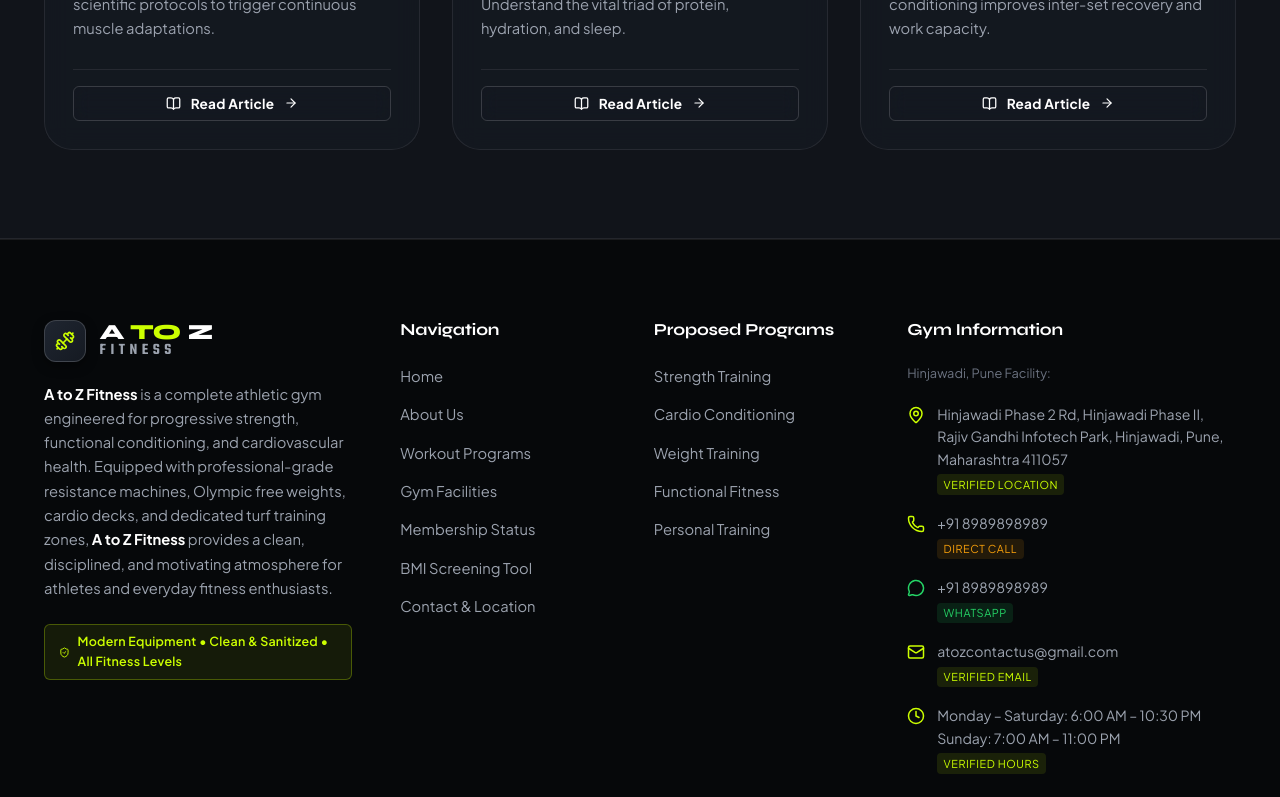
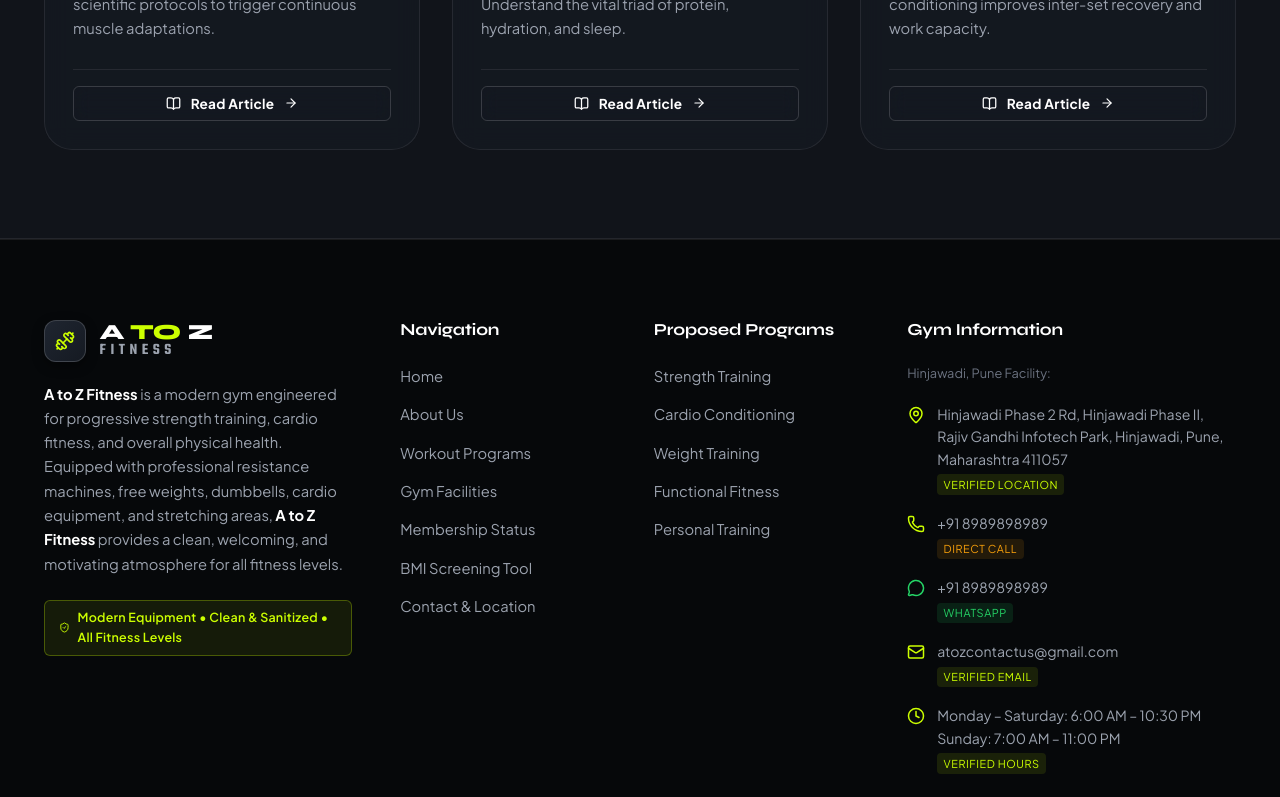
Before and after one commit to GamotechRepositories/AtoZFitness, a React (Vite) app: page / in a window 1280 px wide. Shown: the part 1828-2625 px from the top of the page. Built offline with nearby package versions, Linux system fonts and the light colour scheme.

Commit message:
refactor: remove all turf references and adapt to standard gym equipment and stretching areas

```diff
--- a/src/components/Footer.jsx
+++ b/src/components/Footer.jsx
@@ -23,7 +23,7 @@ export default function Footer() {
               </div>
             </Link>
             <p className="footer-brand-desc">
-              <strong style={{ color: 'var(--text-white)' }}>A to Z Fitness</strong> is a complete athletic gym engineered for progressive strength, functional conditioning, and cardiovascular health. Equipped with professional-grade resistance machines, Olympic free weights, cardio decks, and dedicated turf training zones, <strong style={{ color: 'var(--text-white)' }}>A to Z Fitness</strong> provides a clean, disciplined, and motivating atmosphere for athletes and everyday fitness enthusiasts.
+              <strong style={{ color: 'var(--text-white)' }}>A to Z Fitness</strong> is a modern gym engineered for progressive strength training, cardio fitness, and overall physical health. Equipped with professional resistance machines, free weights, dumbbells, cardio equipment, and stretching areas, <strong style={{ color: 'var(--text-white)' }}>A to Z Fitness</strong> provides a clean, welcoming, and motivating atmosphere for all fitness levels.
             </p>
             <div className="footer-feature-pill">
               <ShieldCheck size={15} />
--- a/src/data/gymData.js
+++ b/src/data/gymData.js
@@ -78,13 +78,13 @@ export const proposedPrograms = [
     id: "functional-fitness",
     name: "Functional Fitness",
     category: "Functional",
-    tagline: "Athletic agility, core stability, and dynamic movement.",
-    description: "Dynamic full-body conditioning incorporating kettlebells, medicine balls, battle ropes, and turf drills to build athletic strength for daily physical performance.",
-    focusAreas: ["Core Stability", "Mobility & Agility", "Rotational Power"],
+    tagline: "Core stability, bodyweight conditioning, and mobility.",
+    description: "Dynamic full-body conditioning incorporating kettlebells, medicine balls, resistance bands, and bodyweight drills to build functional strength for daily physical performance.",
+    focusAreas: ["Core Stability", "Mobility & Balance", "Functional Strength"],
     image: functionalImg,
     isProposed: true,
-    intensity: "Moderate to High",
-    equipmentFocus: "Turf Track, Kettlebells, Battle Ropes, Plyo Boxes"
+    intensity: "All Fitness Levels",
+    equipmentFocus: "Kettlebells, Medicine Balls, Resistance Bands, Mats"
   },
   {
     id: "personal-training",
@@ -129,11 +129,11 @@ export const facilityShowcase = [
     isIllustrative: true
   },
   {
-    id: "functional-turf-area",
-    title: "Functional Turf Track",
-    subtitle: "Athletic Movement & Agility",
-    description: "High-density synthetic turf lane suitable for sled pushes, kettlebell conditioning, battle ropes, and athletic agility drills.",
-    features: ["Sled Push Sprint Turf", "Kettlebell & Sandbag Station", "Battle Ropes & Plyometric Boxes"],
+    id: "stretching-functional-zone",
+    title: "Stretching & Core Zone",
+    subtitle: "Mobility & Bodyweight Conditioning",
+    description: "Dedicated open matted space designed for post-workout stretching, core abdominal training, mobility exercises, and warm-up routines.",
+    features: ["Cushioned Stretching Mats", "Kettlebells & Resistance Bands", "Stability Balls & Foam Rollers"],
     image: functionalImg,
     isIllustrative: true
   },
--- a/src/pages/About.jsx
+++ b/src/pages/About.jsx
@@ -33,7 +33,7 @@ export default function About() {
                 At <strong>{brandInfo.name}</strong>, our vision is built around intentional fitness. We recognize that athletic improvement is not a shortcut or a temporary phase—it is a methodical journey encompassing progressive strength, cardiovascular conditioning, mobility, and recovery.
               </p>
               <p>
-                Our facility is planned to provide purposeful training environments where members can train with focus, whether executing fundamental barbell lifts, developing athletic agility on the turf, or pushing aerobic endurance.
+                Our facility is planned to provide purposeful training environments where members can train with focus, whether executing fundamental barbell lifts, building core strength and mobility, or pushing cardiovascular endurance.
               </p>
               <p>
                 We do not endorse fads or unsubstantiated claims. Instead, our workout framework emphasizes proper mechanics, progressive overload, injury prevention, and consistent habit formation.
--- a/src/pages/Facilities.jsx
+++ b/src/pages/Facilities.jsx
@@ -54,7 +54,7 @@ export default function Facilities() {
                 <CheckCircle2 size={18} color="var(--accent-primary)" />
                 <div>
                   <strong>Spacious Movement Clearance</strong>
-                  <span>Ample lifting platform spacing and safety margins between free weights and functional tracks.</span>
+                  <span>Ample lifting platform spacing and safety margins between free weights and workout stations.</span>
                 </div>
               </div>
 
@@ -62,7 +62,7 @@ export default function Facilities() {
                 <CheckCircle2 size={18} color="var(--accent-primary)" />
                 <div>
                   <strong>High-Performance Flooring</strong>
-                  <span>Shock-absorbing rubber impact tiles and sprint turf designed for heavy Olympic drops and agility drills.</span>
+                  <span>Shock-absorbing rubber impact tiles designed for safe weight drops, stability, and floor protection.</span>
                 </div>
               </div>
 
--- a/src/pages/Home.jsx
+++ b/src/pages/Home.jsx
@@ -59,7 +59,7 @@ export default function Home() {
               <div className="ribbon-icon"><Dumbbell size={20} /></div>
               <div>
                 <strong>Complete Training</strong>
-                <span>Strength, cardio & functional turf</span>
+                <span>Strength, cardio & free weights</span>
               </div>
             </div>
 
```
